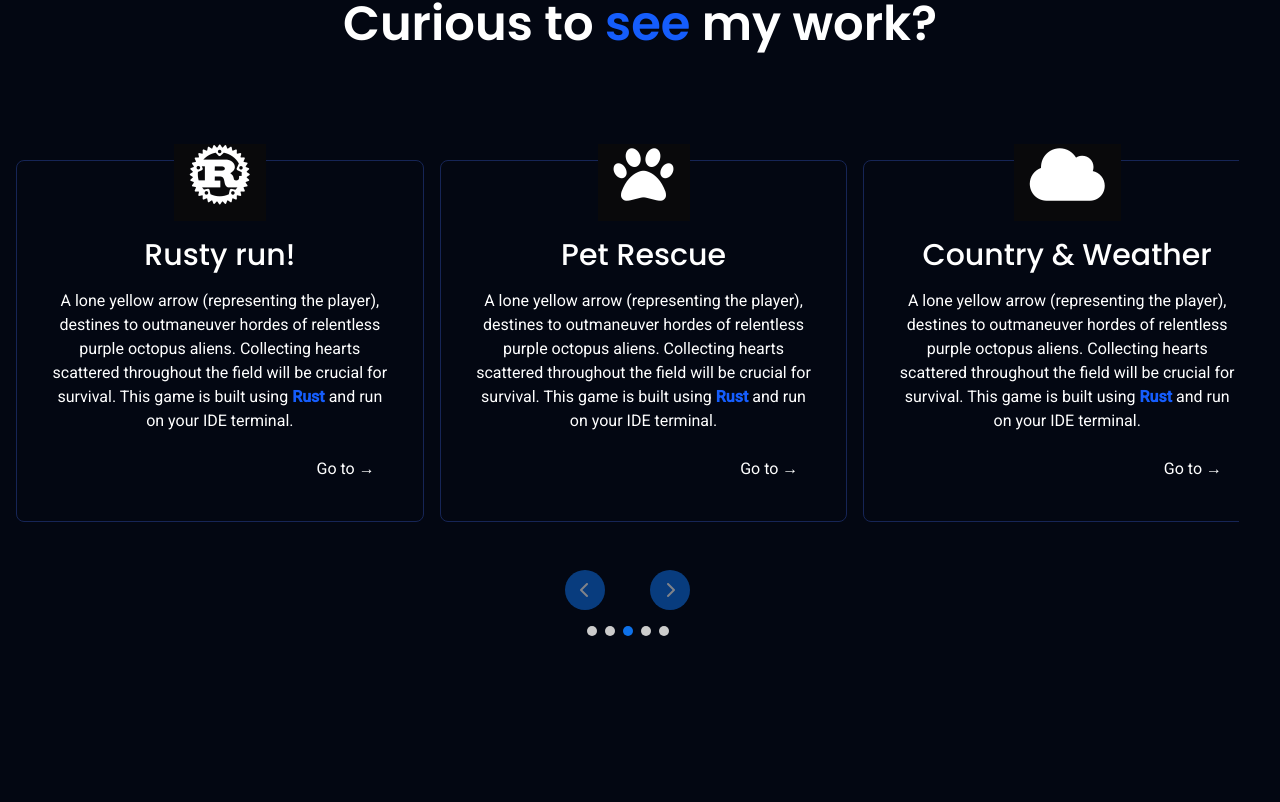
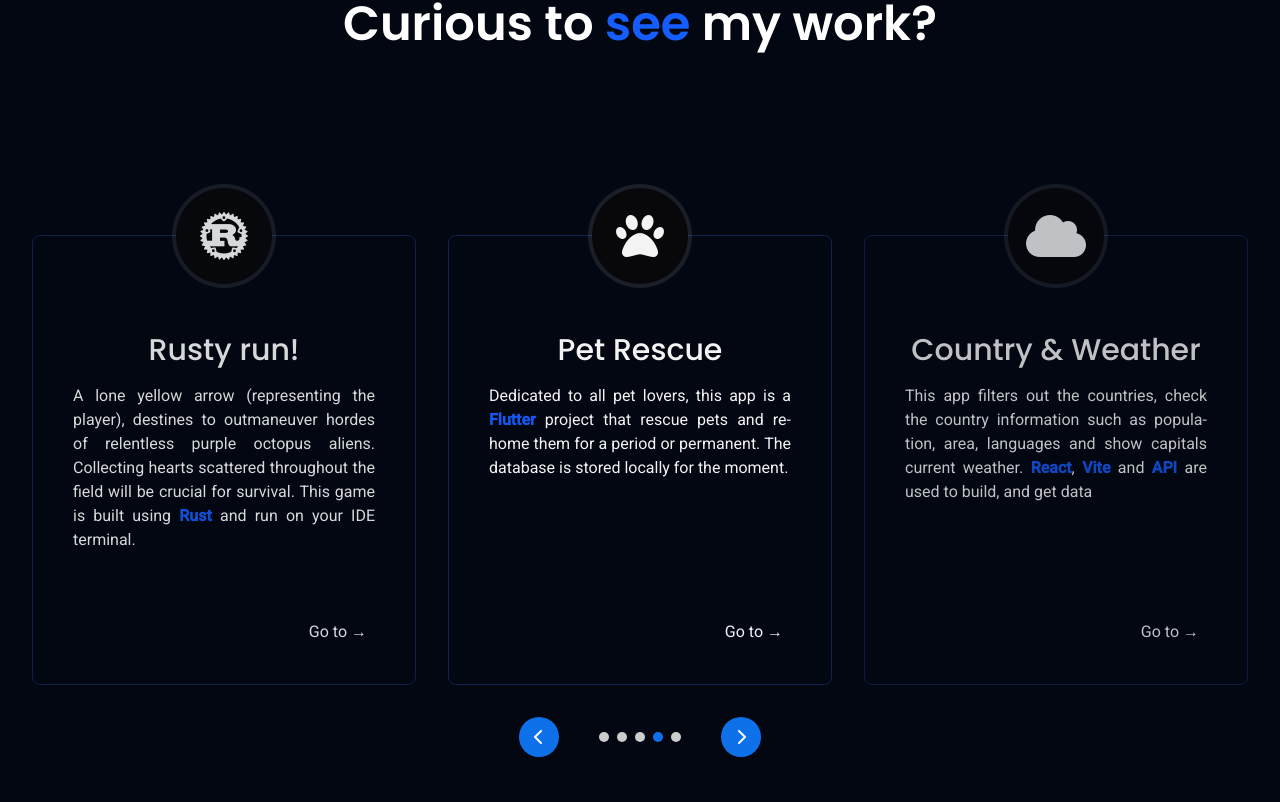
Before and after one commit to mitiqttg/Portfolio-svelte, a SvelteKit app: page / in a window 1280 px wide. Shown: the part 1058-1860 px from the top of the page. Built offline with nearby package versions, Linux system fonts and the light colour scheme.

Commit message:
satisfied carousel

```diff
--- a/src/app.css
+++ b/src/app.css
@@ -1,26 +1,13 @@
 @import "tailwindcss";
 
-html {
-    scroll-behavior: smooth;
-}
+html {scroll-behavior: smooth;}
 
-* {
-    font-family: 'Roboto', sans-serif;
-}
+* {font-family: 'Roboto', sans-serif;}
 
-h1,
-h2,
-h3,
-.poppins {
-    font-family: 'Poppins', sans-serif;
-}
+h1, h2, h3, .poppins {font-family: 'Poppins', sans-serif;}
 
-.blueShadow {
-    box-shadow: 0px 20px 40px rgba(128, 127, 127, 0.45);
-}
-.blueShadow:hover {
-    box-shadow: 0px 28px 50px rgba(255, 255, 255, 0.45);
-}
+.blueShadow { box-shadow: 0px 20px 40px rgba(128, 127, 127, 0.45); }
+.blueShadow:hover { box-shadow: 0px 28px 50px rgba(255, 255, 255, 0.45); }
 
 @keyframes spin {
     from {
@@ -41,3 +28,219 @@ h3,
     object-position: center;
     object-fit: cover;
 }
+
+.tech-grid {
+    position: relative;
+    width: 100%;
+    height: 100%;
+}
+
+.tech-item {
+    position: absolute;
+    transition: all 0.8s cubic-bezier(0.68, -0.55, 0.265, 1.55);
+    will-change: transform;
+}
+
+.tech-container {
+    position: relative;  /* Added for label positioning */
+    display: flex;
+    align-items: center;
+    justify-content: center;
+    background: rgba(255, 255, 255, 0);
+    border: 2px solid #0e71e9;
+    border-radius: 15px;
+    box-shadow: 0 4px 4px rgba(68, 208, 243, 0.1);
+    width: 85%;
+    height: 85%;
+    transition: all 0.3s ease;
+    overflow: hidden;
+}
+
+.tech-container:hover {
+    transform: scale(1.05);
+    background: rgba(255, 255, 255, 0.2);
+    box-shadow: 0 0 15px rgba(121, 181, 253, 0.973);
+}
+
+.tech-icon {
+    max-width: 50%;
+    max-height: 50%;
+    transition: transform 0.3s ease;
+}
+
+.tech-container:hover .tech-icon {
+    transform: scale(1.1);
+}
+
+/* Add these new styles for labels */
+.tech-label {
+    position: absolute;
+    bottom: 0;
+    left: 0;
+    right: 0;
+    background: rgba(14, 113, 233, 0.9);
+    color: white;
+    padding: 0.25rem;
+    font-size: 0.75rem;
+    text-align: center;
+    opacity: 0;
+    transform: translateY(100%);
+    transition: all 0.3s ease;
+    pointer-events: none;
+    border-radius: 0 0 12px 12px;
+}
+
+.tech-container:hover .tech-label {
+    opacity: 1;
+    transform: translateY(0);
+}
+
+@keyframes slideIn {
+    from { transform: translateX(-100%); }
+    to { transform: translateX(0); }
+}
+
+/* Carousel styles */
+.carousel-container {
+    position: relative;
+    width: 100%;
+    max-width: 100vw;
+    overflow: hidden;
+}
+
+.carousel-track {
+    display: flex;
+    will-change: transform;
+    transition: transform 0.5s cubic-bezier(0.33, 1, 0.68, 1);
+}
+
+.carousel-item {
+    flex: 0 0 calc(100% / var(--visible-projects));
+    min-width: 0;
+    padding: 0 1rem;
+    box-sizing: border-box;
+}
+
+.step-container {
+    height: 100%;
+    display: flex;
+    flex-direction: column;
+    padding-top: 4rem;
+    margin-top: -4rem;
+}
+
+.step-item {
+    min-height: 450px; /* Adjust this value as needed */
+    display: flex;
+    flex-direction: column;
+}
+
+/* Ensure the step content doesn't cause overflow */
+.step-content {
+    flex: 1;
+    text-align: justify;
+    hyphens: auto;
+    padding: 0 0.5rem;
+}
+
+/* Add these to your existing CSS */
+.step-item .bg-zinc-950 {
+    box-shadow: 0 0 0 4px rgba(255, 255, 255, 0.1);
+}
+
+.step-item:hover .bg-zinc-950 {
+    box-shadow: 0 0 0 4px rgba(59, 130, 246, 0.5);
+    transform: scale(1.05);
+    transition: all 0.3s ease;
+}
+
+/* Smooth transitions for carousel */
+.carousel-track {
+    will-change: transform;
+}
+
+.carousel-item {
+    transition: opacity 0.5s ease, transform 0.5s ease;
+}
+
+/* Ensure icons are fully visible */
+.bg-zinc-950 i {
+    top: 50%;
+    left: 50%;
+    transform: translate(-50%, -50%);
+}
+
+@media (max-width: 1023px) {
+    .carousel-item {
+        min-width: calc(100% / 2);
+        flex: 0 0 calc(100% / 2);
+    }
+    .step-item {
+        min-height: 400px;
+    }
+}
+
+@media (max-width: 767px) {
+    .carousel-item {
+        min-width: 100%;
+        flex: 0 0 100%;
+    }
+    .step-item {
+        min-height: 380px;
+    }
+}
+
+.carousel-nav {
+    display: flex;
+    justify-content: center;
+    align-items: center;
+    gap: 1.5rem; /* Adjust this value for spacing */
+    margin-top: 2rem;
+  }
+
+  .carousel-dots {
+    display: flex;
+    gap: 0.5rem;
+    margin: 0 1rem; /* Add horizontal margin if needed */
+  }
+
+  /* Keep all other existing styles the same */
+  .carousel-btn {
+    background: #0e71e9;
+    color: white;
+    border: none;
+    border-radius: 50%;
+    padding: 5px;
+    width: 40px;
+    height: 40px;
+    display: flex;
+    align-items: center;
+    justify-content: center;
+    cursor: pointer;
+    transition: all 0.01s ease;
+  }
+
+  .carousel-btn:hover {
+    background: #0a5bbf;
+    transform: scale(1.1);
+    padding: 5px;
+
+  }
+
+  .carousel-btn:disabled {
+    opacity: 0.5;
+    /* cursor: not-allowed; */
+  }
+
+  .dot {
+    width: 10px;
+    height: 10px;
+    border-radius: 50%;
+    background: #ccc;
+    cursor: pointer;
+    transition: all 0.3s ease;
+  }
+
+  .dot.active {
+    background: #0e71e9;
+  }
--- a/src/components/Header.svelte
+++ b/src/components/Header.svelte
@@ -27,7 +27,7 @@
 <header
   class={"sticky z-[100] duration-200 mx-auto px-6 flex left-0 right-0 items-center transition-all md:top-0 md:bottom-auto bottom-0 md:w-[33rem] justify-between md:justify-self-center md:mt-4 md:rounded-full border-b " +
     (y > 0
-      ? "py-4 md:py-3 bg-sky-600 opacity-28 hover:opacity-88 hover:bg-sky-850 border-transparent mt-2 md:mt-1"
+      ? "py-4 md:py-3 bg-sky-600 opacity-18 hover:opacity-88 hover:bg-sky-850 border-transparent mt-2 md:mt-1"
       : " py-6 bg-transparent border-transparent mt-0")}
 >
   <button
--- a/src/components/Main.svelte
+++ b/src/components/Main.svelte
@@ -4,14 +4,10 @@
   import { onMount, onDestroy } from "svelte";
   import { flip } from 'svelte/animate';
   import { quintOut } from 'svelte/easing';
-  import { crossfade } from 'svelte/transition';
   import { browser } from '$app/environment';
   import { projects } from '$lib/projects';
-
-  const [send, receive] = crossfade({
-      duration: 400,
-      easing: quintOut
-  });
+  import { spring } from 'svelte/motion';
+  import '../app.css';
 
   const path = [
       [0, 0], [1, 0], [2, 0], [3, 0], [4, 0],
@@ -49,10 +45,10 @@
   let visibleProjects = 3;
   let isTransitioning = false;
   let autoRotateInterval;
-    let isHovering = false; // Track hover state
-    const autoSlideDuration = 3000;
+  let isHovering = false;
+  const autoSlideDuration = 2000;
 
-    // Update visible projects based on screen size
+  // Calculate visible projects based on screen size
   function updateVisibleProjects() {
     if (!browser) return;
 
@@ -66,35 +62,59 @@
     }
   }
 
+  // Improved carousel navigation
   function nextProject() {
     if (isTransitioning) return;
     isTransitioning = true;
     currentIndex = (currentIndex + 1) % projects.length;
-        setTimeout(() => isTransitioning = false, 400);
+    setTimeout(() => isTransitioning = false, 500);
   }
 
   function prevProject() {
     if (isTransitioning) return;
     isTransitioning = true;
     currentIndex = (currentIndex - 1 + projects.length) % projects.length;
-        setTimeout(() => isTransitioning = false, 400);
+    setTimeout(() => isTransitioning = false, 500);
   }
 
   function goToProject(index) {
     if (isTransitioning) return;
     isTransitioning = true;
     currentIndex = index;
-        setTimeout(() => isTransitioning = false, 400);
+    setTimeout(() => isTransitioning = false, 500);
   }
 
-    function pauseRotation() {
-    clearInterval(autoRotateInterval);
-    isHovering = true;
+  // Get the projects to display (including clones for infinite effect)
+  function getDisplayProjects() {
+    const displayProjects = [];
+    const totalProjects = projects.length;
+
+    // Always show current, previous and next projects for seamless transition
+    for (let i = -1; i <= visibleProjects; i++) {
+      const index = (currentIndex + i + totalProjects) % totalProjects;
+      displayProjects.push({
+        ...projects[index],
+        position: i,
+        isActive: i === 0
+      });
     }
+
+    return displayProjects;
+  }
+
+  // Calculate transform value based on position
+  function getTransformStyle(position) {
+    const gap = 2; // rem
+    const itemWidth = 100 / visibleProjects;
+    const offset = -itemWidth * position;
+
+    return `translateX(calc(${offset}% + ${position * gap}rem))`;
+  }
+
 
   function resumeRotation() {
     isHovering = false;
-    if (!autoRotateInterval) {
+    if (!autoRotateInterval && !isHovering) {
       autoRotateInterval = setInterval(nextProject, autoSlideDuration);
     }
   }
@@ -104,7 +124,7 @@
 
     updateVisibleProjects();
     window.addEventListener('resize', updateVisibleProjects);
-    autoRotateInterval = setInterval(nextProject, autoSlideDuration); // Use new duration
+    autoRotateInterval = setInterval(nextProject, autoSlideDuration);
 
     return () => {
       clearInterval(autoRotateInterval);
@@ -112,16 +132,8 @@
     };
   });
 
-    function getVisibleProjects() {
-        let visible = [];
-        for (let i = 0; i < visibleProjects; i++) {
-            const index = (currentIndex + i) % projects.length;
-            visible.push(projects[index]);
-        }
-        return visible;
-    }
 
-  let benefits = [
+  let traits = [
       {
           metric: '10x',
           name: 'a self taught developer',
@@ -160,178 +172,8 @@
   }
 </script>
 
-<style>
-.tech-grid {
-    position: relative;
-    width: 100%;
-    height: 100%;
-}
-
-.tech-item {
-    position: absolute;
-    transition: all 0.8s cubic-bezier(0.68, -0.55, 0.265, 1.55);
-    will-change: transform;
-}
-
-.tech-container {
-    position: relative;  /* Added for label positioning */
-    display: flex;
-    align-items: center;
-    justify-content: center;
-    background: rgba(255, 255, 255, 0);
-    border: 2px solid #0e71e9;
-    border-radius: 15px;
-    box-shadow: 0 4px 4px rgba(68, 208, 243, 0.1);
-    width: 85%;
-    height: 85%;
-    transition: all 0.3s ease;
-    overflow: hidden;
-}
-
-.tech-container:hover {
-    transform: scale(1.05);
-    background: rgba(255, 255, 255, 0.2);
-    box-shadow: 0 0 15px rgba(121, 181, 253, 0.973);
-}
-
-.tech-icon {
-    max-width: 50%;
-    max-height: 50%;
-    transition: transform 0.3s ease;
-}
-
-.tech-container:hover .tech-icon {
-    transform: scale(1.1);
-}
-
-/* Add these new styles for labels */
-.tech-label {
-    position: absolute;
-    bottom: 0;
-    left: 0;
-    right: 0;
-    background: rgba(14, 113, 233, 0.9);
-    color: white;
-    padding: 0.25rem;
-    font-size: 0.75rem;
-    text-align: center;
-    opacity: 0;
-    transform: translateY(100%);
-    transition: all 0.3s ease;
-    pointer-events: none;
-    border-radius: 0 0 12px 12px;
-}
-
-.tech-container:hover .tech-label {
-    opacity: 1;
-    transform: translateY(0);
-}
-
-@keyframes slideIn {
-    from { transform: translateX(-100%); }
-    to { transform: translateX(0); }
-}
-
-/* Carousel styles */
-.carousel-container {
-    position: relative;
-    width: 98%;
-    overflow: hidden;
-}
-
-.carousel-inner {
-    display: flex;
-    transition: transform 0.5s ease;
-    gap: 1rem;
-    padding: 1rem 0;
-}
-
-.carousel-item {
-        min-width: calc(100% / var(--visible-projects));
-        flex: 0 0 calc(100% / var(--visible-projects));
-        height: 100%;
-        display: flex;
-        flex-direction: column;
-    }
-
-    .step-container {
-        flex: 1;
-        display: flex;
-        flex-direction: column;
-        height: 100%;
-    }
-
-    .step-content {
-        flex: 1;
-    }
-
-@media (max-width: 1023px) {
-    .carousel-item {
-        min-width: calc(100% / 2);
-        flex: 0 0 calc(100% / 2);
-    }
-}
-
-@media (max-width: 767px) {
-    .carousel-item {
-        min-width: 100%;
-        flex: 0 0 100%;
-    }
-}
-
-.carousel-nav {
-    display: flex;
-    justify-content: center;
-    gap: 2.8rem;
-    margin-top: 2rem;
-}
-
-.carousel-btn {
-    background: #0e71e9;
-    color: white;
-    border: none;
-    border-radius: 50%;
-    width: 40px;
-    height: 40px;
-    display: flex;
-    align-items: center;
-    justify-content: center;
-    cursor: pointer;
-    transition: all 0.1s ease;
-}
-
-.carousel-btn:hover {
-    background: #0a5bbf;
-    transform: scale(1.1);
-}
-
-.carousel-btn:disabled {
-    opacity: 0.5;
-    cursor: not-allowed;
-}
-
-.carousel-dots {
-    display: flex;
-    justify-content: center;
-    gap: 0.5rem;
-    margin-top: 1rem;
-}
-
-.dot {
-    width: 10px;
-    height: 10px;
-    border-radius: 50%;
-    background: #ccc;
-    cursor: pointer;
-    transition: all 0.3s ease;
-}
-
-.dot.active {
-    background: #0e71e9;
-}
-</style>
-
 <main class="flex flex-col flex-1 p-4" >
+  <!-- Intro section -->
   <section id="introPage" class="grid grid-cols-1 lg:grid-cols-2 gap-10 py-8 sm:py-14">
       <!-- Left Column -->
       <div class="flex flex-col lg:justify-center pl-10 text-center lg:text-left gap-6 md:gap-8 lg:gap-10 lg:pl-12">
@@ -391,7 +233,7 @@
   </section>
 
 <!-- Projects Section -->
-<section class="py-20 lg:py-32 flex flex-col gap-24" id="projects">
+<section class="py-10 lg:py-32 flex flex-col gap-24 overflow-x-hidden" id="projects">
     <div class="flex flex-col gap-2 text-center">
       <h6 class="text-large sm:text-xl md:text-2xl">A few of my creative endeavors.</h6>
       <h3 class="font-semibold text-3xl sm:text-4xl md:text-5xl">
@@ -399,20 +241,22 @@
       </h3>
     </div>
 
-  <div class="carousel-container"
+    <div class="relative w-full overflow-hidden"
          role="region"
          aria-label="Project carousel"
          on:mouseenter={pauseRotation}
-     on:mouseleave={resumeRotation}
-     on:focusin={pauseRotation}
-     on:focusout={resumeRotation}
-     style="--visible-projects: {visibleProjects}">
-      <div class="carousel-inner">
-          {#each getVisibleProjects() as project, i}
-              <div class="carousel-item"
-                   in:send={{ key: project.name }}
-                   out:receive={{ key: project.name }}>
-                  <div class="step-container">
+         on:mouseleave={resumeRotation}>
+      <!-- Carousel track container -->
+      <div class="relative w-full" style="padding-top: 6rem; margin-top: -5px;">
+        <!-- Carousel track -->
+        <div class="flex items-center w-full transition-transform duration-500 ease-[cubic-bezier(0.33,1,0.68,1)]"
+             style="transform: {getTransformStyle(0)};">
+             {#each getDisplayProjects() as project (project.name)}
+             <div class="flex-shrink-0 transition-all duration-500 ease-in-out px-4 h-full"
+                  style="width: {100 / visibleProjects}%;
+                        opacity: {project.position === 0 ? 1 : project.position === -1 || project.position === 1 ? 0.8 : 0.6};
+                        transition: opacity 500ms ease-in-out;">
+                 <div class="step-container h-full">
                      <Step step={project}>
                          <div class="step-content">
                              {@html project.details}
@@ -422,25 +266,26 @@
              </div>
          {/each}
         </div>
+      </div>
 
-      <div class="carousel-nav">
-          <button class="carousel-btn" on:click={prevProject} disabled={isTransitioning} aria-label="Previous project">
+      <div class="carousel-nav mt-8">
+        <button class="carousel-btn" on:click={prevProject} aria-label="Previous project">
           <i class="fa-solid fa-chevron-left" aria-hidden="true"></i>
         </button>
-          <button class="carousel-btn" on:click={nextProject} disabled={isTransitioning} aria-label="Next project">
-              <i class="fa-solid fa-chevron-right" aria-hidden="true"></i>
-          </button>
-      </div>
 
         <div class="carousel-dots">
           {#each projects as _, index}
             <button
               class="dot {currentIndex === index ? 'active' : ''}"
               aria-label={`Go to project ${index + 1}`}
-                  on:click={() => goToProject(index)}
-                  on:keydown={(e) => e.key === 'Enter' || e.key === ' ' ? goToProject(index) : null}
-              ></button>
+              on:click={() => goToProject(index)}>
+            </button>
           {/each}
+        </div>
+
+        <button class="carousel-btn" on:click={nextProject} aria-label="Next project">
+          <i class="fa-solid fa-chevron-right" aria-hidden="true"></i>
+        </button>
       </div>
     </div>
 </section>
@@ -457,12 +302,12 @@
   </div>
   <p class="mx-auto poppins font-semibold text-lg sm:text-xl md:text-2xl">I am . . .</p>
   <div class="flex flex-col gap-20 w-full mx-auto max-w-[800px]">
-    {#each benefits as benefit, index}
+    {#each traits as trait, index}
       <div class="flex gap-6 sm:gap-8">
         <p class="poppins text-4xl sm:text-5xl md:text-6xl text-yellow-400 font-semibold">0{index + 1}</p>
         <div class="flex flex-col gap-6 sm:gap-8">
-          <h3 class="text-2xl sm:text-3xl md:text-5xl">{benefit.name}</h3>
-          <p>{benefit.description}</p>
+          <h3 class="text-2xl sm:text-3xl md:text-5xl">{trait.name}</h3>
+          <p>{trait.description}</p>
         </div>
       </div>
     {/each}
--- a/src/components/Step.svelte
+++ b/src/components/Step.svelte
@@ -5,14 +5,14 @@
 <a
     href={step.href}
     target="_blank"
-    class="p-4 sm:p-6 md:p-8 flex flex-col gap-4 rounded-lg border border-solid border-blue-950 text-center cursor-pointer group hover:border-blue-600 duration-200"
+    class="step-item p-2 sm:p-6 md:p-8 flex flex-col gap-4 rounded-lg border border-solid border-blue-950 text-center cursor-pointer group hover:border-blue-600 duration-200 relative"
 >
     <div
-        class="bg-zinc-950 grid place-items-center p-4 text-5xl md:text-6xl -mt-10 sm:-mt-12 md:-mt-14 lg:-mt-16 mx-auto duration-200"
+        class="bg-zinc-950 grid place-items-center p-2 absolute -top-12 left-1/2 -translate-x-1/2 w-16 h-16 sm:w-20 sm:h-20 md:w-24 md:h-24 rounded-full overflow-visible"
     >
-        <i class={step.icon}></i>
+        <i class={step.icon + " text-3xl sm:text-4xl md:text-5xl absolute"}></i>
     </div>
-    <h3 class="font-medium text-xl sm:text-2xl md:text-3xl">
+    <h3 class="font-medium text-xl sm:text-2xl md:text-3xl mt-12 sm:mt-14 md:mt-16">
         {step.name}
     </h3>
     <slot />
--- a/src/lib/projects.js
+++ b/src/lib/projects.js
@@ -9,29 +9,25 @@ export const projects = [
     {
         name: 'Shopping list',
         icon: 'fa-solid fa-cart-shopping',
-        description: 'Ultimate Todos is a Full Stack <strong>Next.js</strong>, <strong>Node.js + Express.js</strong> & <strong>Firebase</strong> CRUD application that allows a user to login, manage a tidy and efficacious todo list, and persist this information across devices.',
         href: 'https://github.com/mitiqttg/shoppingListsPage',
         details: 'A web application for managing shopping lists and their items with basic <strong class="text-blue-600">CRUD</strong> functions. The application is containerized with <strong class="text-blue-600">Docker</strong> for easy local deployment, and includes end-to-end testing with <strong class="text-blue-600">Playwright</strong>.'
     },
     {
         name: 'Rusty run!',
         icon: 'fa-brands fa-rust',
-        description: 'A lone yellow arrow (representing the player), must outmaneuver hordes of relentless purple octopus aliens. Collecting hearts scattered throughout the field will be crucial for survival. This game is built using <strong>Rust</strong> and run on your IDE terminal.',
         href: 'https://github.com/mitiqttg/Rust-game-project',
         details: 'A lone yellow arrow (representing the player), destines to outmaneuver hordes of relentless purple octopus aliens. Collecting hearts scattered throughout the field will be crucial for survival. This game is built using <strong class="text-blue-600">Rust</strong> and run on your IDE terminal.'
     },
     {
         name: 'Pet Rescue',
         icon: 'fa-solid fa-paw',
-        description: 'A lone yellow arrow (representing the player), must outmaneuver hordes of relentless purple octopus aliens. Collecting hearts scattered throughout the field will be crucial for survival. This game is built using <strong>Rust</strong> and run on your IDE terminal.',
         href: 'https://github.com/mitiqttg/Rust-game-project',
-        details: 'A lone yellow arrow (representing the player), destines to outmaneuver hordes of relentless purple octopus aliens. Collecting hearts scattered throughout the field will be crucial for survival. This game is built using <strong class="text-blue-600">Rust</strong> and run on your IDE terminal.'
+        details: 'Dedicated to all pet lovers, this app is a <strong class="text-blue-600">Flutter</strong> project that rescue pets and rehome them for a period or permanent. The database is stored locally for the moment.'
     },
     {
         name: 'Country & Weather',
         icon: 'fa-solid fa-cloud',
-        description: 'A lone yellow arrow (representing the player), must outmaneuver hordes of relentless purple octopus aliens. Collecting hearts scattered throughout the field will be crucial for survival. This game is built using <strong>Rust</strong> and run on your IDE terminal.',
-        href: 'https://github.com/mitiqttg/Rust-game-project',
-        details: 'A lone yellow arrow (representing the player), destines to outmaneuver hordes of relentless purple octopus aliens. Collecting hearts scattered throughout the field will be crucial for survival. This game is built using <strong class="text-blue-600">Rust</strong> and run on your IDE terminal.'
+        href: 'https://country-at-glance.netlify.app/',
+        details: 'This app filters out the countries, check the country information such as population, area, languages and show capitals current weather. <strong class="text-blue-600">React</strong>, <strong class="text-blue-600">Vite</strong> and <strong class="text-blue-600">API</strong> are used to build, and get data'
     }
 ];
```
Lines whose indentation alone changed are shown as unchanged.
